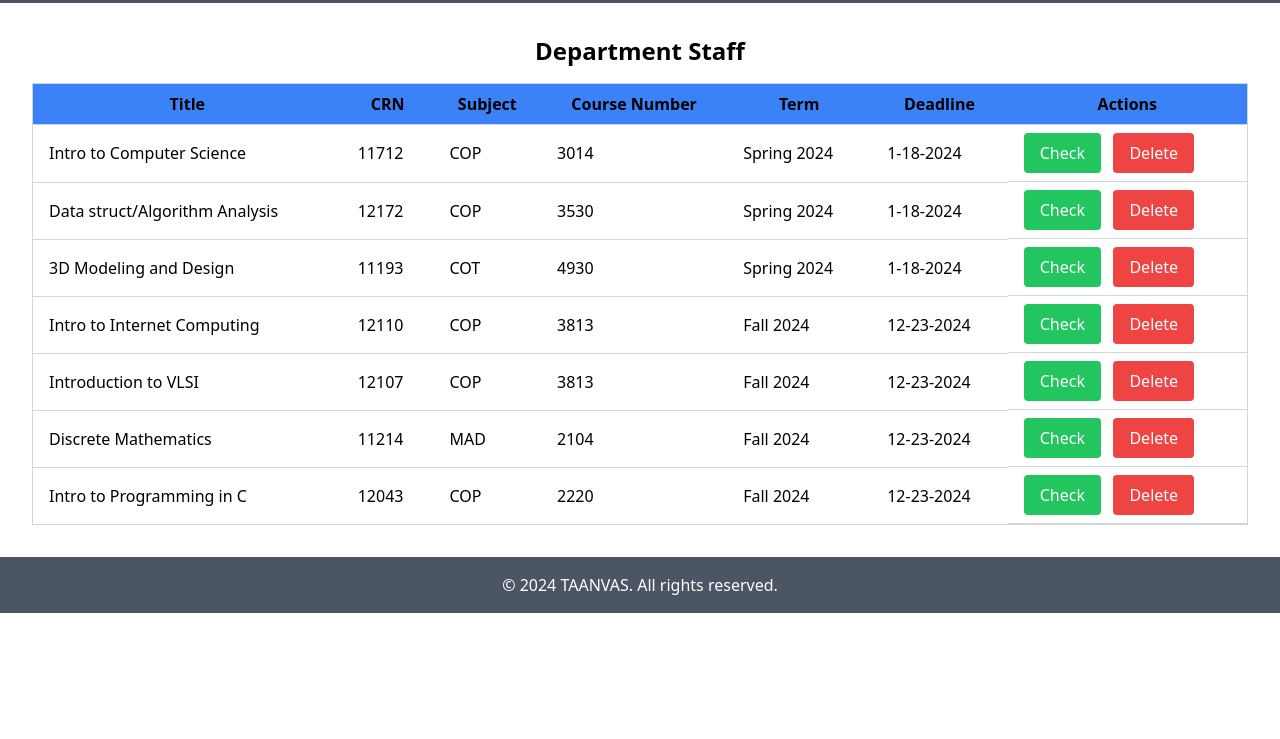
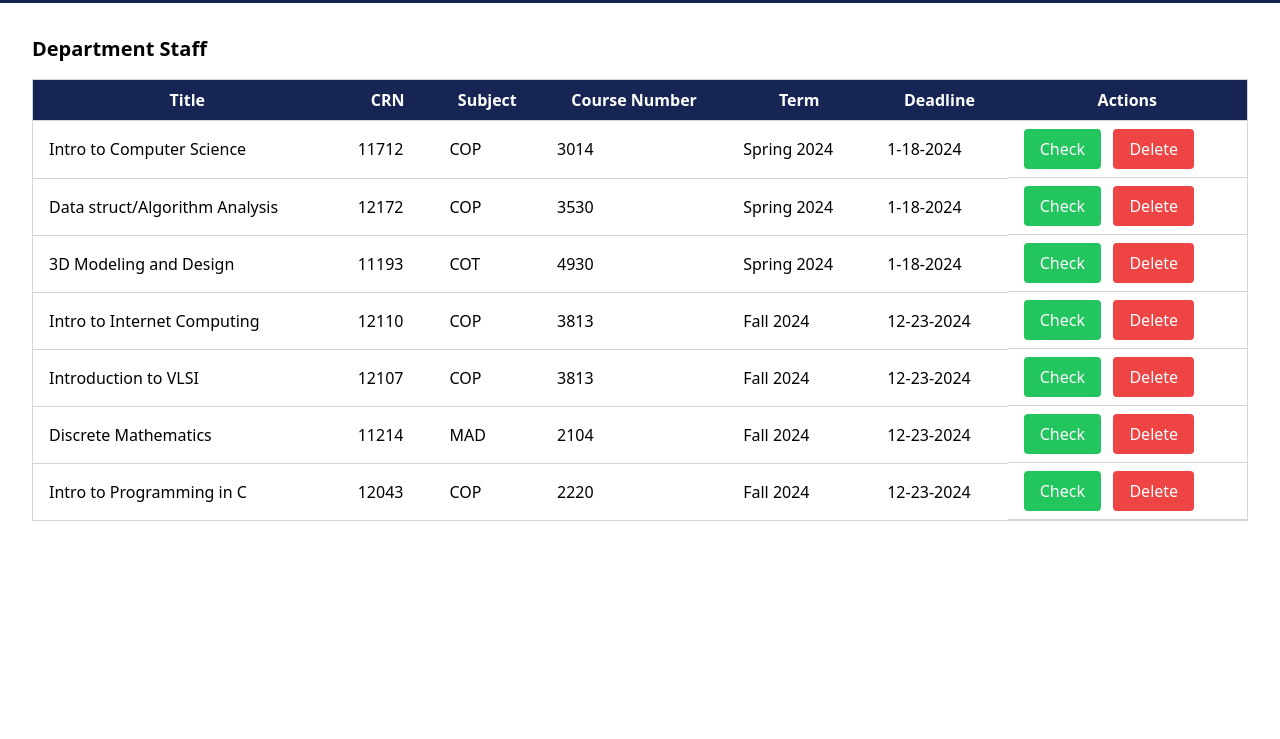
Before and after one commit to TAANVAS/Taanvas, a website: page dept_staff/dept_staff.html in a window 1280 px wide. Shown: the part 61-800 px from the top of the page. Drawn offline with nearby package versions, Linux system fonts and the light colour scheme.

Commit message:
Update dept_staff.html
+Add blue navigation bar to department staff
+Add heading from instructor dashboard to department dashboard
+Remove footer
+Add white text to department staff heading
+Add JavaScript function to remove the <tr> elements if delete button is pressed
+Add JavaScript to display the inner HTML if there are no more <tr> tags left in the table.

```diff
--- a/dept_staff/dept_staff.html
+++ b/dept_staff/dept_staff.html
@@ -11,7 +11,7 @@
 
 <body>
 	<!-- Navigation Bar -->
-	<nav class="bg-gray-600">
+	<nav class="bg-blue-950">
 		<div class="max-w-7xl mx-auto px-4 sm:px-6 lg:px-8">
 			<div class="flex items-center justify-between h-16">
 				<div class="flex items-center">
@@ -30,17 +30,17 @@
 	</nav>
 	<!-- main content -->
 	<div class="container mx-auto p-8" id="courses">
-		<h1 class="text-2xl font-bold text-center mb-4">Department Staff</h1>
+		<h2 class="text-xl font-semibold mb-4">Department Staff</h2>
 		<table class="min-w-full bg-white border border-gray-300">
-			<thead class="bg-blue-500">
+			<thead class="bg-blue-950">
 				<tr>
-					<th class="py-2 px-4 border-b border-gray-300">Title</th>
-					<th class="py-2 px-4 border-b border-gray-300">CRN</th>
-					<th class="py-2 px-4 border-b border-gray-300">Subject</th>
-					<th class="py-2 px-4 border-b border-gray-300">Course Number</th>
-					<th class="py-2 px-4 border-b border-gray-300">Term</th>
-					<th class="py-2 px-4 border-b border-gray-300">Deadline</th>
-					<th class="py-2 px-4 border-b border-gray-300">Actions</th>
+					<th class="py-2 px-4 text-white border-b border-gray-300">Title</th>
+					<th class="py-2 px-4 text-white border-b border-gray-300">CRN</th>
+					<th class="py-2 px-4 text-white border-b border-gray-300">Subject</th>
+					<th class="py-2 px-4 text-white border-b border-gray-300">Course Number</th>
+					<th class="py-2 px-4 text-white border-b border-gray-300">Term</th>
+					<th class="py-2 px-4 text-white border-b border-gray-300">Deadline</th>
+					<th class="py-2 px-4 text-white border-b border-gray-300">Actions</th>
 				</tr>
 			</thead>
 			<tbody>
@@ -138,14 +138,7 @@
 			</tbody>
 		</table>
 	</div>
-	<!-- footer -->
-	<footer class="bg-gray-600 text-white py-4">
-		<div class="max-w-7xl mx-auto px-4 sm:px-6 lg:px-8">
-			<div class="flex justify-center">
-				<span>&copy; 2024 TAANVAS. All rights reserved.</span>
-			</div>
-		</div>
-	</footer>
+
 
 	<!-- scripts -->
 	<script>
@@ -164,9 +157,21 @@
 
 	deleteButtons.forEach(deleteButton => {
 	    deleteButton.addEventListener('click', function() {
-	       const table = document.getElementById('courses');
+	        const tr = this.closest('tr');
+	        if (tr) {
+	            tr.remove();
+	        }
 
-	       table.innerHTML = "";
+	        const table = document.getElementById('courses');
+	        if (table.querySelectorAll('tr').length === 1) {
+	            table.innerHTML = `
+	                <h2 class="text-xl font-semibold mb-4">Department Staff</h2>
+	                <div class="bg-red-500 text-white text-center py-2 px-4 rounded-lg">
+	                    <p class="font-bold text-lg">All Courses have been deleted.</p>
+	                    <p class="mt-2 text-sm">Please refresh the page.</p>
+	                </div>
+	            `;
+	        }
 	    });
 	});
 
```
